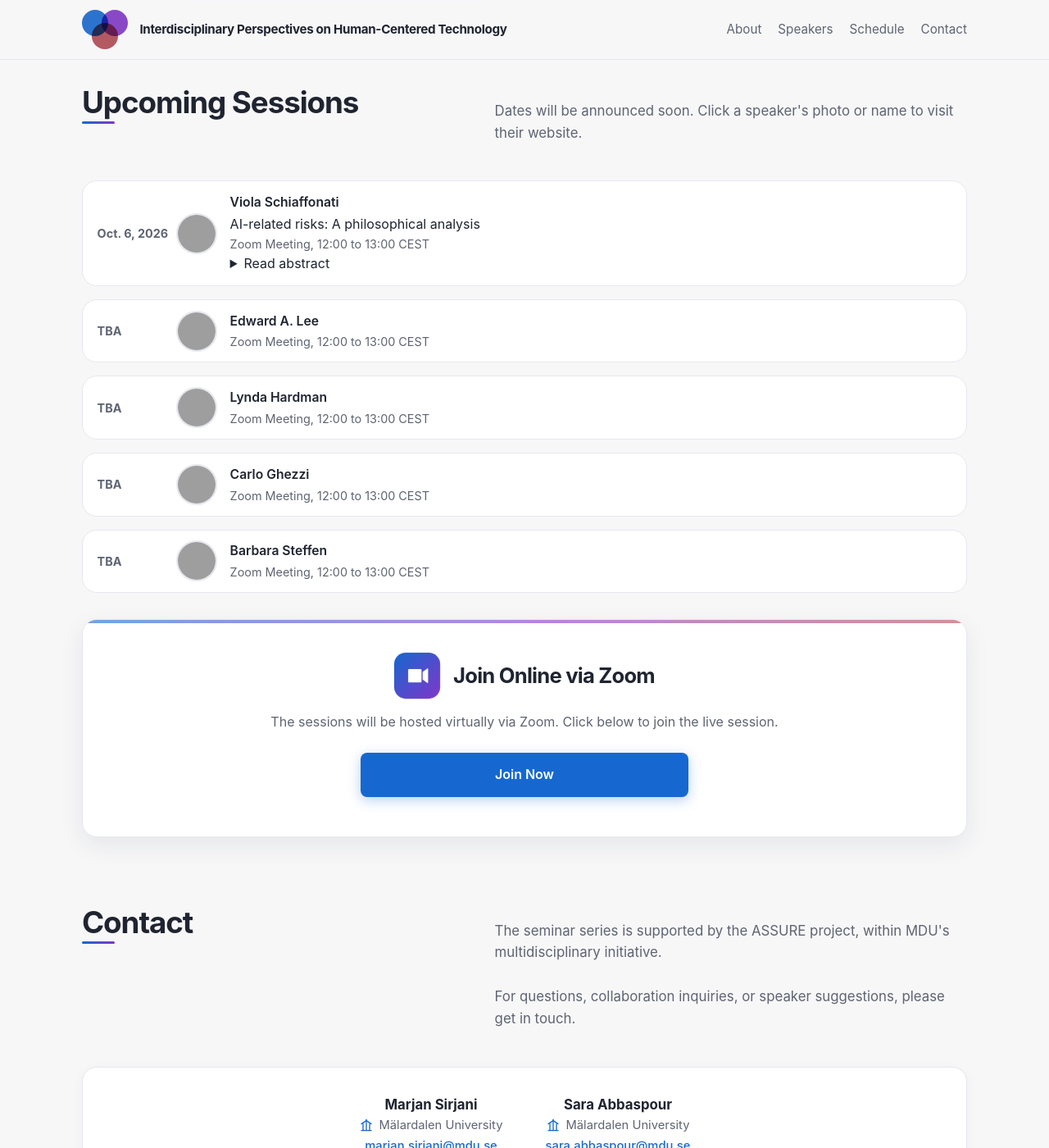
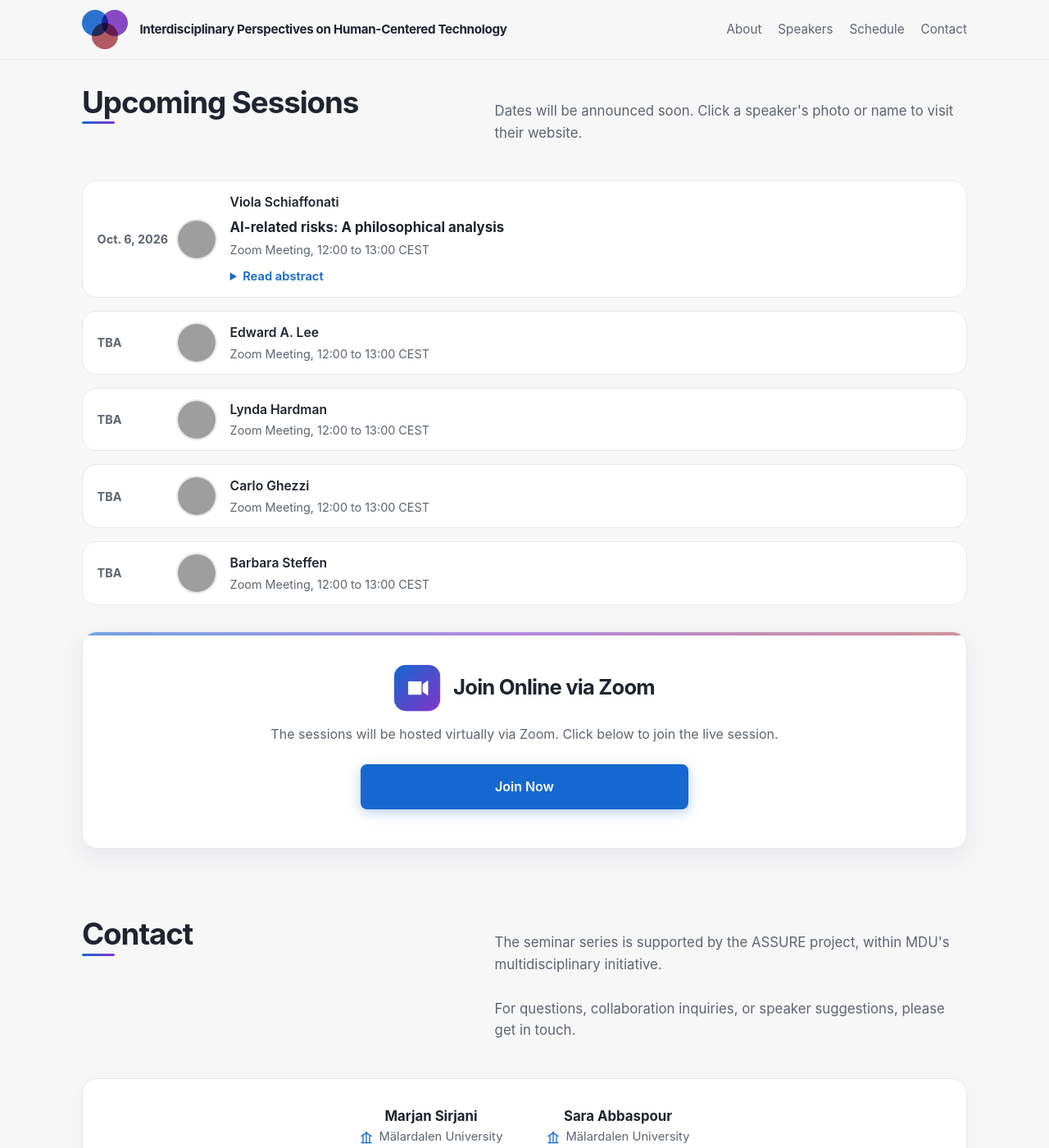
Before and after one commit to rebeca-lang/rebeca-lang.github.io, a Jekyll site: the page events/human-centered-technology/index.html, which Jekyll copies as it is, in a window 1280 px wide and 1400 px high, scrolled down 1749 px. Shown: the whole window at 82% size. Built offline with Jekyll 4.4.1, drawn with Linux system fonts in a browser that asks for light colours; grey boxes are pictures that could not be loaded.

Commit message:
Enhance schedule styles for talk titles and details
Added styles for talk titles and details in schedule section.

```diff
--- a/events/human-centered-technology/index.html
+++ b/events/human-centered-technology/index.html
@@ -535,6 +535,35 @@
         }
 
         /* --- SCHEDULE --- */
+        .talk-title {
+    font-weight: 700;
+    font-size: 1.05rem;
+    margin: 0.3rem 0 0.15rem;
+    color: var(--text);
+}
+
+.talk-details {
+    margin-top: 0.6rem;
+}
+
+.talk-details summary {
+    color: var(--blue);
+    font-weight: 600;
+    font-size: 0.92rem;
+    cursor: pointer;
+}
+
+.talk-details summary:hover {
+    text-decoration: underline;
+}
+
+.talk-details p {
+    margin: 0.7rem 0 0;
+    color: var(--muted);
+    font-size: 0.95rem;
+    line-height: 1.6;
+    max-width: 100%;
+}
         .schedule {
             display: grid;
             gap: 1rem;
```
